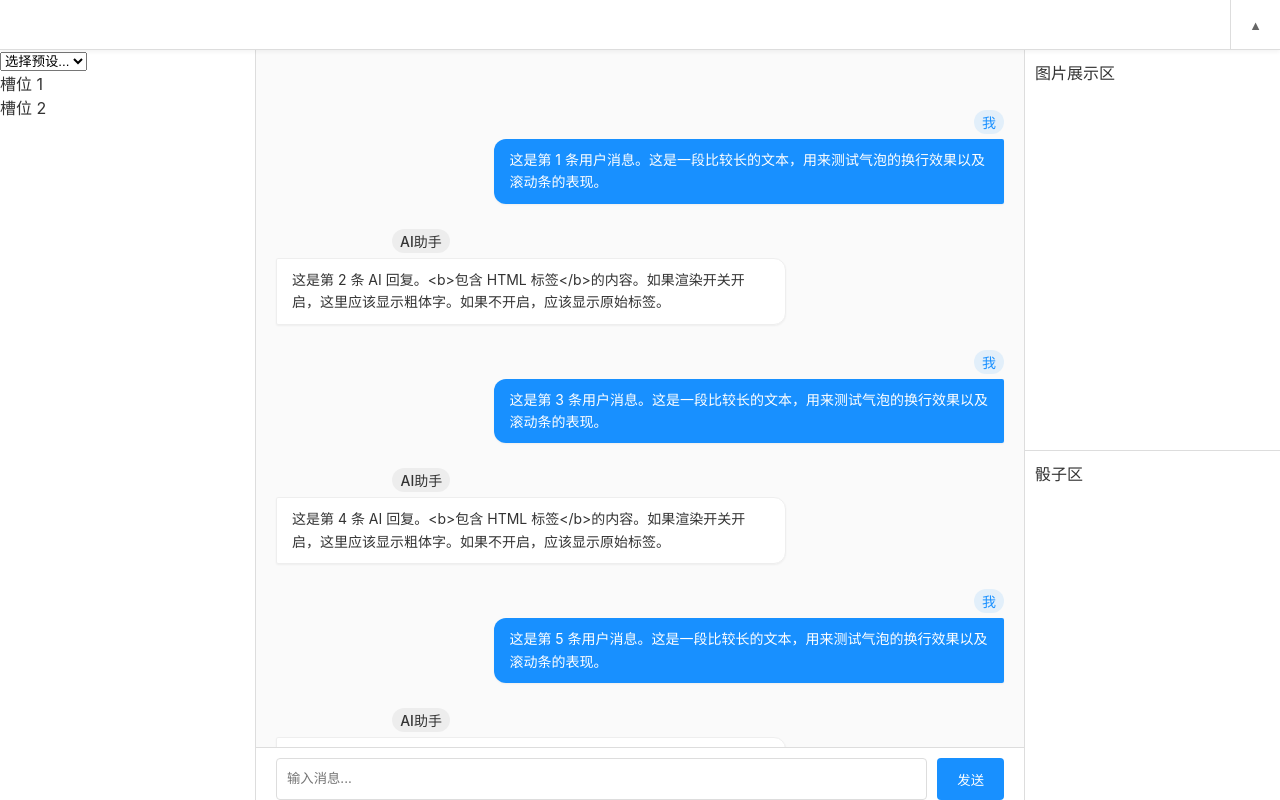
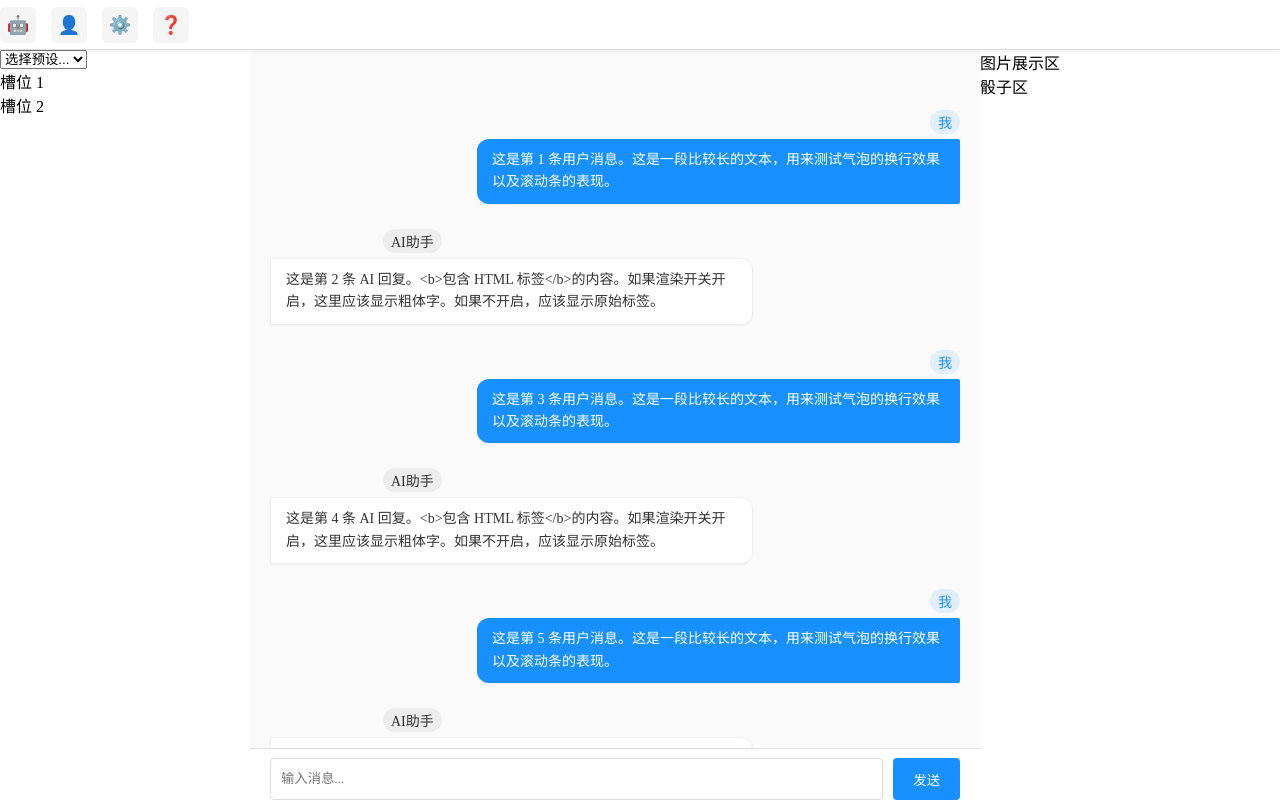
Before and after one commit to moranzhi/SillyTavern_replica-, a React (Vite) app in the folder frontend-react/: page / in a window 1280 px wide. Built offline with nearby package versions, Linux system fonts and the light colour scheme.

Commit message:
读取本地chatandrole完成并优化排列

```diff
--- a/frontend-react/src/App.jsx
+++ b/frontend-react/src/App.jsx
@@ -1,5 +1,5 @@
 import React, { useState } from 'react';
-import Toolbar from './components/Toolbar/Toolbar';
+import Toolbar from './components/ToolBar/ToolBar';
 import ChatBox from './components/ChatBox/ChatBox';
 import DicePanel from './components/DicePanel/DicePanel';
 import ImageDisplay from './components/ImageDisplay/ImageDisplay';
@@ -7,7 +7,6 @@ import PresetPanel from './components/PresetPanel/PresetPanel';
 import './index.css';
 
 function App() {
-  const [isToolbarExpanded, setIsToolbarExpanded] = useState(false);
   const [selectedRole, setSelectedRole] = useState(null);
   const [selectedChat, setSelectedChat] = useState(null);
 
@@ -24,11 +23,8 @@ function App() {
   return (
     <div className="app">
       <Toolbar
-        isExpanded={isToolbarExpanded}
-        onToggle={() => setIsToolbarExpanded(!isToolbarExpanded)}
         onRoleChange={handleRoleChange}
         onChatChange={handleChatChange}
-        selectedRole={selectedRole}
       />
 
       {/* 主内容容器 */}
--- a/frontend-react/src/components/ChatBox/ChatBox.css
+++ b/frontend-react/src/components/ChatBox/ChatBox.css
@@ -2,18 +2,19 @@
 
 /* React 组件根容器 */
 .chat-box {
-  height: 95%;
+  height: 100%; /* 修改为100%，填满父容器 */
   width: 100%;
   display: flex;
   flex-direction: column;
   background-color: #fafafa;
+  overflow: hidden; /* 防止内容溢出 */
 }
 
 /* 消息列表容器 */
 .chat-messages {
   flex: 1;
   min-height: 0;
-  max-height: 100%;
+  max-height: calc(95vh - 62px); /* 减去输入区域的高度 */
   overflow-y: auto;
   padding: 20px;
   padding-top: 60px;
@@ -147,7 +148,7 @@
   color: #333;
 }
 
-/* 消息工具栏 */
+/* 消息工具栏 - 优化布局使图标更紧凑 */
 .message-toolbar {
   display: flex;
   align-items: center;
@@ -172,7 +173,7 @@
 
 .toolbar-buttons {
   display: flex;
-  gap: 5px;
+  gap: 3px; /* 减少图标之间的间距 */
   margin: 0 5px;
 }
 
@@ -355,12 +356,16 @@
   background-color: #fff;
   border-top: 1px solid #ddd;
   padding: 10px 20px;
-  flex: 0 0 auto;
+  height: 62px; /* 明确设置高度 */
+  flex-shrink: 0; /* 防止被压缩 */
   display: flex;
   align-items: flex-end;
   gap: 10px;
   width: 100%;
+  position: relative;
+  z-index: 10;
 }
+
 
 .chat-input-area {
   flex: 1;
--- a/frontend-react/src/components/ToolBar/ToolBar.css
+++ b/frontend-react/src/components/ToolBar/ToolBar.css
@@ -1,80 +1,69 @@
 /* ==================== 顶部工具栏区域 ==================== */
 
 .toolbar {
-  position: absolute;
+  position: fixed;
   top: 0;
   left: 0;
   right: 0;
   height: 50px;
   background-color: #fff;
-  border-bottom: 1px solid #ddd;
-  padding: 0;
+  box-shadow: 0 2px 8px rgba(0, 0, 0, 0.1);
+  z-index: 1000;
   display: flex;
   align-items: center;
-  justify-content: flex-end;
-  z-index: 100;
-  box-shadow: 0 2px 4px rgba(0,0,0,0.05);
-  transition: height 0.3s ease;
+  padding: 0 20px;
+  justify-content: flex-start; /* 确保内容从左到右排列 */
+  transition: all 0.3s ease;
 }
 
-.toolbar.expanded {
-  height: auto;
-  max-height: 300px;
-  overflow-y: auto;
-  padding-bottom: 10px;
+/* 工具栏图标容器 */
+.toolbar-icons {
+  display: flex;
+  align-items: center;
+  gap: 15px;
+  margin-right: auto; /* 添加这行，确保图标靠左 */
 }
 
-.toolbar-content {
-  display: none;
-  width: 100%;
-  padding: 10px 20px;
-}
-
-.toolbar.expanded .toolbar-content {
-  display: block;
-}
-
-.toolbar-toggle-btn {
-  position: absolute;
-  right: 0;
-  top: 0;
-  height: 50px;
-  width: 50px;
-  background: none;
-  border: none;
-  border-left: 1px solid #ddd;
-  cursor: pointer;
-  font-size: 0.8rem;
-  color: #666;
+/* 工具栏图标 */
+.toolbar-icon {
+  width: 36px;
+  height: 36px;
+  border-radius: 6px;
   display: flex;
   align-items: center;
   justify-content: center;
-  z-index: 101;
+  cursor: pointer;
+  transition: all 0.2s ease;
+  font-size: 18px;
+  color: #555;
+  background-color: #f5f5f5;
 }
 
-.toolbar-toggle-btn:hover {
-  background-color: #f5f5f5;
+.toolbar-icon:hover {
+  background-color: #e6f7ff;
+  color: #1890ff;
+  transform: translateY(-2px);
+  box-shadow: 0 2px 6px rgba(0, 0, 0, 0.1);
 }
 
 /* ==================== 下拉框样式 ==================== */
 
 /* 工具栏下拉框容器 */
 .toolbar-dropdown {
-  margin-bottom: 15px;
+  margin-bottom: 10px;
 }
 
 .toolbar-dropdown label {
   display: block;
   margin-bottom: 5px;
-  font-size: 14px;
+  font-size: 13px;
   color: #333;
+  font-weight: 500;
 }
 
 /* 下拉框容器 */
 .dropdown-container {
   position: relative;
-  width: 100%;
-  max-width: 300px;
 }
 
 /* 下拉框触发器 */
@@ -83,16 +72,28 @@
   justify-content: space-between;
   align-items: center;
   padding: 8px 12px;
-  background-color: #f5f5f5;
-  border: 1px solid #ddd;
-  border-radius: 4px;
+  background-color: #fff;
+  border: 1px solid #e0e0e0;
+  border-radius: 6px;
   cursor: pointer;
-  font-size: 14px;
+  font-size: 13px;
+  transition: all 0.2s ease;
+  box-shadow: 0 1px 3px rgba(0,0,0,0.05);
+}
+
+.dropdown-trigger:hover {
+  border-color: #1890ff;
+  box-shadow: 0 2px 6px rgba(0,0,0,0.1);
 }
 
 .dropdown-arrow {
   margin-left: 8px;
-  font-size: 12px;
+  font-size: 10px;
+  transition: transform 0.2s ease;
+}
+
+.dropdown-trigger.open .dropdown-arrow {
+  transform: rotate(180deg);
 }
 
 /* 下拉菜单 */
@@ -100,23 +101,36 @@
   position: absolute;
   top: 100%;
   left: 0;
-  width: 100%;
+  min-width: 180px;
   background-color: white;
-  border: 1px solid #ddd;
-  border-radius: 4px;
-  box-shadow: 0 2px 8px rgba(0, 0, 0, 0.15);
-  z-index: 10;
-  max-height: 200px;
-  overflow-y: auto;
-  margin-top: 5px;
+  border: 1px solid #e0e0e0;
+  border-radius: 6px;
+  box-shadow: 0 4px 12px rgba(0, 0, 0, 0.1);
+  z-index: 1001;
+  margin-top: 8px;
+  padding: 5px 0;
+  opacity: 0;
+  transform: translateY(-10px);
+  transition: opacity 0.2s ease, transform 0.2s ease;
+  pointer-events: none;
+}
+
+.dropdown-menu.visible {
+  opacity: 1;
+  transform: translateY(0);
+  pointer-events: auto;
 }
 
 /* 下拉菜单项 */
 .dropdown-item {
-  padding: 8px 12px;
+  padding: 10px 15px;
   cursor: pointer;
   position: relative;
   font-size: 14px;
+  transition: background-color 0.2s ease;
+  display: flex;
+  justify-content: space-between;
+  align-items: center;
 }
 
 .dropdown-item:hover {
@@ -126,6 +140,7 @@
 .dropdown-item.selected {
   background-color: #e6f7ff;
   color: #1890ff;
+  font-weight: 500;
 }
 
 /* 嵌套下拉框 */
@@ -133,16 +148,60 @@
   position: absolute;
   left: 100%;
   top: 0;
-  width: 100%;
+  min-width: 180px;
   background-color: white;
-  border: 1px solid #ddd;
-  border-radius: 4px;
-  box-shadow: 0 2px 8px rgba(0, 0, 0, 0.15);
-  z-index: 11;
-  max-height: 200px;
-  overflow-y: auto;
+  border: 1px solid #e0e0e0;
+  border-radius: 6px;
+  box-shadow: 0 4px 12px rgba(0, 0, 0, 0.1);
+  z-index: 1002;
+  margin-left: 5px;
+  padding: 5px 0;
+  opacity: 0;
+  transform: translateX(-10px);
+  transition: opacity 0.2s ease, transform 0.2s ease;
+  pointer-events: none;
+  /* 移除滚动条相关设置，让下拉框根据内容自动扩展 */
 }
 
-.nested-dropdown .dropdown-item {
-  padding-left: 20px;
+.nested-dropdown.visible {
+  opacity: 1;
+  transform: translateX(0);
+  pointer-events: auto;
 }
+
+/* 添加指示箭头 */
+.dropdown-item.has-children::after {
+  content: '›';
+  font-size: 18px;
+  color: #999;
+  margin-left: 8px;
+  font-weight: 300;
+}
+
+.dropdown-item.selected.has-children::after {
+  color: #1890ff;
+}
+
+/* 主内容区域 */
+.main-container {
+  margin-top: 50px; /* 为固定工具栏留出空间 */
+  height: calc(100vh - 50px);
+  display: flex;
+  overflow: hidden;
+}
+
+/* 加载动画 */
+.loading-spinner {
+  display: inline-block;
+  width: 16px;
+  height: 16px;
+  border: 2px solid rgba(24, 144, 255, 0.2);
+  border-radius: 50%;
+  border-top-color: #1890ff;
+  animation: spin 1s ease-in-out infinite;
+  margin-right: 8px;
+}
+
+@keyframes spin {
+  to { transform: rotate(360deg); }
+}
--- a/frontend-react/src/components/ToolBar/ToolBar.jsx
+++ b/frontend-react/src/components/ToolBar/ToolBar.jsx
@@ -1,9 +1,7 @@
-import React, { useState } from 'react';
-import './Toolbar.css';
+import React, { useState, useEffect, useRef } from 'react';
+import './ToolBar.css';
 
 const Toolbar = ({
-  isExpanded,
-  onToggle,
   onRoleChange,
   onChatChange
 }) => {
@@ -11,9 +9,13 @@ const Toolbar = ({
   const [selectedChat, setSelectedChat] = useState(null);
   const [isDropdownOpen, setIsDropdownOpen] = useState(false);
   const [roleData, setRoleData] = useState({});
+  const [hoveredRole, setHoveredRole] = useState(null);
+  const [isLoading, setIsLoading] = useState(false);
+  const dropdownRef = useRef(null);
 
   // 获取角色和聊天数据
   const fetchRoleData = async () => {
+    setIsLoading(true);
     console.log('开始获取角色数据...');
     try {
       const response = await fetch('/api/tool_bar/get_all_role_and_chat', {
@@ -30,21 +32,49 @@ const fetchRoleData = async () => {
       setRoleData(data);
     } catch (error) {
       console.error('获取角色数据失败:', error);
+    } finally {
+      setIsLoading(false);
     }
   };
 
+  // 点击外部关闭下拉菜单
+  useEffect(() => {
+    const handleClickOutside = (event) => {
+      if (dropdownRef.current && !dropdownRef.current.contains(event.target)) {
+        setIsDropdownOpen(false);
+        setHoveredRole(null);
+      }
+    };
+
+    document.addEventListener('mousedown', handleClickOutside);
+    return () => {
+      document.removeEventListener('mousedown', handleClickOutside);
+    };
+  }, []);
+
   // 处理下拉框展开/收起
-    const handleDropdownToggle = async () => {
-        await fetchRoleData();
+  const handleDropdownToggle = () => {
+    // 每次点击都重新获取数据
+    fetchRoleData();
     setIsDropdownOpen(!isDropdownOpen);
   };
 
   // 处理角色选择
   const handleRoleSelect = (role) => {
     setSelectedRole(role);
-    setSelectedChat(null);
     if (onRoleChange) {
       onRoleChange(role);
+    }
+
+    // 如果该角色有聊天记录，默认选择第一个
+    if (roleData[role] && roleData[role].length > 0) {
+      const firstChat = roleData[role][0];
+      setSelectedChat(firstChat);
+      if (onChatChange) {
+        onChatChange(role, firstChat);
+      }
+    } else {
+      setSelectedChat(null);
     }
   };
 
@@ -52,44 +82,73 @@ const fetchRoleData = async () => {
   const handleChatSelect = (chat) => {
     setSelectedChat(chat);
     setIsDropdownOpen(false);
+    setHoveredRole(null);
     if (onChatChange) {
       onChatChange(selectedRole, chat);
     }
   };
 
+  // 处理角色项悬停
+  const handleRoleHover = (role) => {
+    setHoveredRole(role);
+  };
+
+  // 处理角色项离开
+  const handleRoleLeave = () => {
+    // 不立即清除hoveredRole，以便用户可以移动到二级菜单
+  };
+
+  // 处理二级菜单进入
+  const handleNestedMenuEnter = () => {
+    // 防止鼠标移动时菜单消失
+  };
+
+  // 处理二级菜单离开
+  const handleNestedMenuLeave = () => {
+    setHoveredRole(null);
+  };
+
   return (
-    <div className={`toolbar ${isExpanded ? 'expanded' : ''}`}>
-      <button
-        className="toolbar-toggle-btn"
-        onClick={onToggle}
+    <div className="toolbar">
+      <div className="toolbar-icons">
+        {/* Logo图标 */}
+        <div className="toolbar-icon" title="首页">
+          🤖
+        </div>
+
+        {/* 角色选择下拉框 */}
+        <div className="dropdown-container" ref={dropdownRef}>
+          <div
+            className="toolbar-icon"
+            onClick={handleDropdownToggle}
+            title="选择角色"
           >
-        {isExpanded ? '▼' : '▲'}
-      </button>
-
-      {isExpanded && (
-        <div className="toolbar-content">
-          <div className="toolbar-dropdown">
-            <label>选择角色</label>
-            <div className="dropdown-container">
-              <div
-                className="dropdown-trigger"
-                onClick={handleDropdownToggle}
-              >
-                {selectedRole || '选择角色'}
-                <span className="dropdown-arrow">▼</span>
+            👤
           </div>
 
           {isDropdownOpen && (
-                <div className="dropdown-menu">
-                  {Object.keys(roleData).map(role => (
+            <div className="dropdown-menu visible">
+              {isLoading ? (
+                <div className="dropdown-item">
+                  加载中...
+                </div>
+              ) : (
+                Object.keys(roleData).map(role => (
                   <div
                     key={role}
-                      className={`dropdown-item ${selectedRole === role ? 'selected' : ''}`}
+                    className={`dropdown-item ${selectedRole === role ? 'selected' : ''} ${roleData[role] && roleData[role].length > 0 ? 'has-children' : ''}`}
                     onClick={() => handleRoleSelect(role)}
+                    onMouseEnter={() => handleRoleHover(role)}
+                    onMouseLeave={handleRoleLeave}
                   >
                     {role}
-                      {selectedRole === role && (
-                        <div className="nested-dropdown">
+                    {/* 当悬停在角色上时显示二级菜单 */}
+                    {hoveredRole === role && roleData[role] && roleData[role].length > 0 && (
+                      <div
+                        className={`nested-dropdown visible`}
+                        onMouseEnter={handleNestedMenuEnter}
+                        onMouseLeave={handleNestedMenuLeave}
+                      >
                         {roleData[role].map(chat => (
                           <div
                             key={chat}
@@ -105,13 +164,20 @@ const fetchRoleData = async () => {
                       </div>
                     )}
                   </div>
-                  ))}
+                ))
+              )}
             </div>
           )}
         </div>
+
+        {/* 其他工具栏图标 */}
+        <div className="toolbar-icon" title="设置">
+          ⚙️
+        </div>
+        <div className="toolbar-icon" title="帮助">
+          ❓
         </div>
       </div>
-      )}
     </div>
   );
 };
--- a/frontend-react/src/index.css
+++ b/frontend-react/src/index.css
@@ -1,99 +1,61 @@
-/* ==================== 全局样式 ==================== */
-
-/* 全局重置与基础设置 */
+/* 重置样式 */
 * {
-  box-sizing: border-box;
   margin: 0;
   padding: 0;
+  box-sizing: border-box;
 }
 
-html, body, #root {
+html, body, .app {
   height: 100%;
   width: 100%;
-  overflow: hidden; /* 禁止全局滚动 */
-  font-family: -apple-system, BlinkMacSystemFont, "Segoe UI", Roboto, "Helvetica Neue", Arial, sans-serif;
-  background-color: #f5f5f5;
-  color: #333;
+  overflow: hidden; /* 防止出现滚动条 */
 }
 
-/* 布局容器 */
-#root {
+.app {
   display: flex;
   flex-direction: column;
-  position: relative;
-  height: 100%;
-  width: 100%;
 }
 
-/* 滚动条美化 */
-::-webkit-scrollbar {
-  width: 6px;
-  height: 6px;
-}
-::-webkit-scrollbar-track {
-  background: transparent;
-}
-::-webkit-scrollbar-thumb {
-  background: #ccc;
-  border-radius: 3px;
-}
-::-webkit-scrollbar-thumb:hover {
-  background: #aaa;
-}
-
-/* ==================== 主内容区域 ==================== */
-
+/* 主内容区域 */
 .main-container {
-  position: absolute;
-  top: 50px;
-  bottom: 0;
-  left: 0;
-  right: 0;
-  height: 100%;
-  width: 100%;
+  flex: 1; /* 这会让主容器占据剩余的所有空间 */
   display: flex;
-  overflow: hidden;
+  overflow: hidden; /* 防止内容溢出 */
+  height: 100%; /* 确保高度填满 */
 }
 
 /* 左侧栏 */
 .sidebar-left {
-  width: 20%;
-  background-color: #fff;
-  border-right: 1px solid #ddd;
-  overflow-y: auto;
-  height: 100%;
+  width: 250px; /* 或者你想要的宽度 */
+  height:  继承父元素高度; /* 确保高度填满 */
+  overflow-y: auto; /* 内容过多时显示滚动条 */
 }
 
-/* 中间栏：聊天框 */
+/* 中间聊天区域 */
 .chat-area {
-  flex: 3;
-  background-color: #fafafa;
-  height: 100%;
+  flex: 1; /* 占据剩余空间 */
+  height: 100%; /* 确保高度填满 */
   display: flex;
   flex-direction: column;
-  overflow: hidden;
-  position: relative;
+  overflow: hidden; /* 防止内容溢出 */
 }
 
 /* 右侧栏 */
 .sidebar-right {
-  width: 20%;
-  background-color: #fff;
-  border-left: 1px solid #ddd;
+  width: 300px; /* 或者你想要的宽度 */
+  height: 100%; /* 确保高度填满 */
   display: flex;
   flex-direction: column;
-  height: 100%;
-  overflow: hidden;
 }
 
-/* 右侧上下分割 */
-.right-top, .right-bottom {
-  flex: 1;
+/* 右侧栏顶部 */
+.right-top {
+  flex: 1; /* 占据剩余空间 */
   overflow-y: auto;
-  padding: 10px;
-  min-height: 0;
 }
 
-.right-top {
-  border-bottom: 1px solid #ddd;
+/* 右侧栏底部 */
+.right-bottom {
+  height: 200px; /* 或者你想要的高度 */
+  overflow-y: auto;
 }
```
Also changed, not shown: 2 other files (tests, documents, lock files or other folders). Lines whose indentation alone changed are shown as unchanged.
